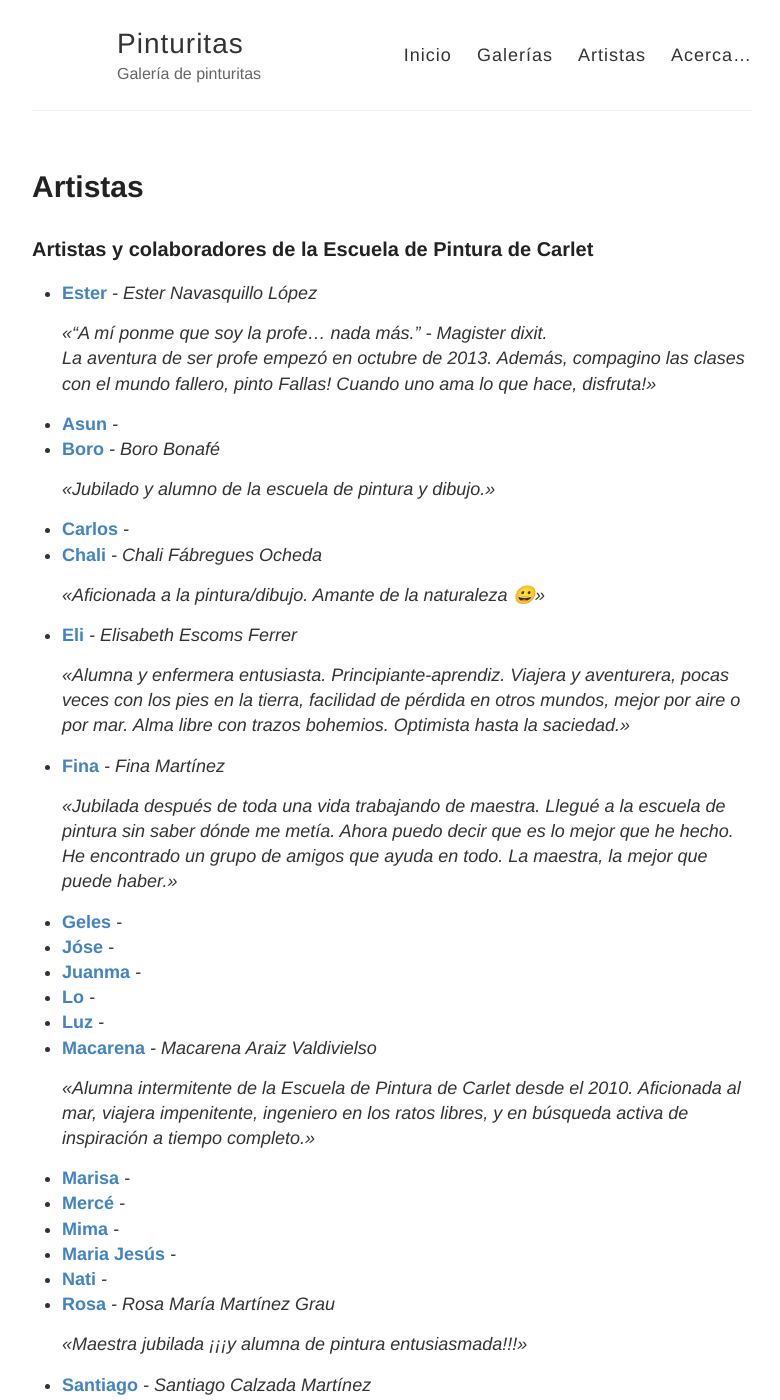
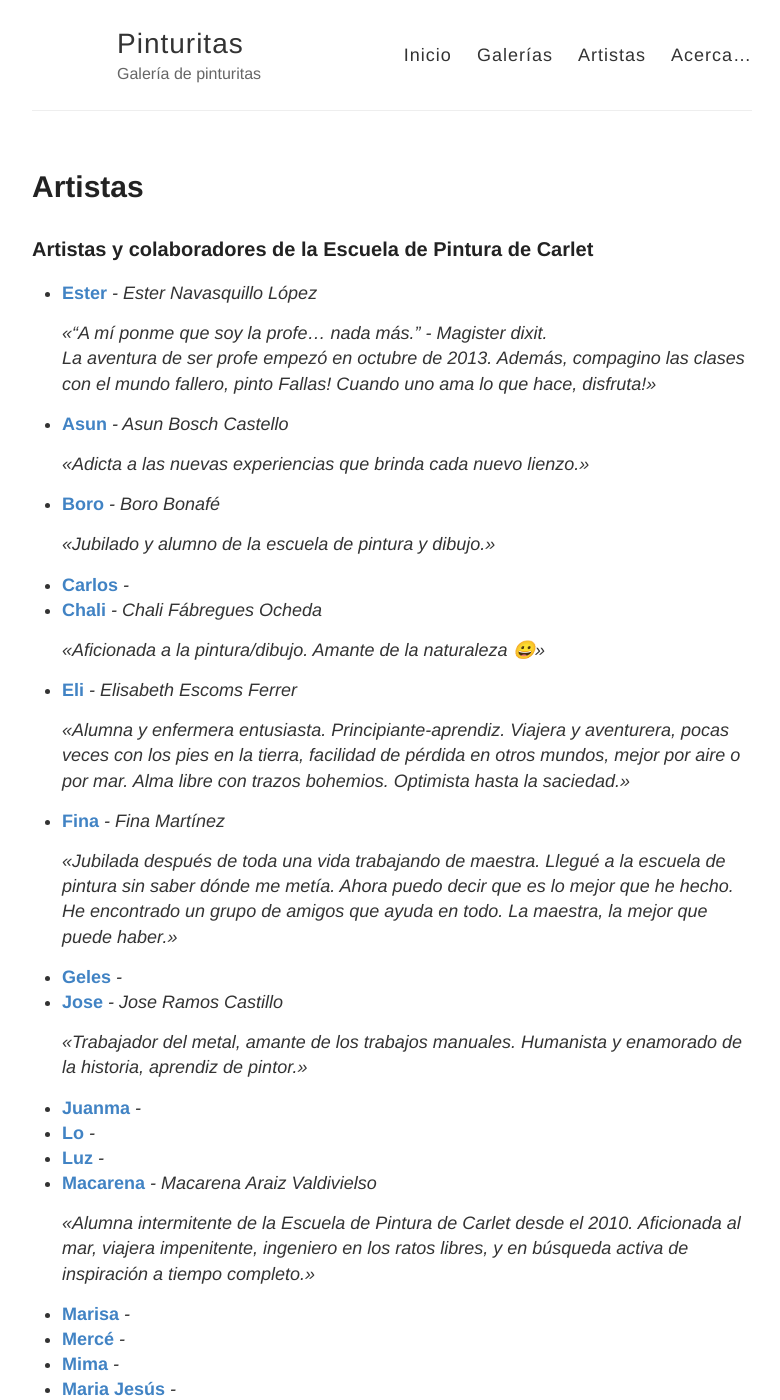
Before and after one commit to pinturitas/pinturitas.github.io, a Jekyll site: the page built from artistas.md, in a window 1280 px wide and 1400 px high. Shown: the whole window, without its empty margins (248-1028 px from the left). Built offline with Jekyll 4.4.1, drawn with Linux system fonts in a browser that asks for light colours.

Commit message:
Nuevas biografías

```diff
--- a/_data/artistas.yml
+++ b/_data/artistas.yml
@@ -5,8 +5,9 @@
 
 - item_id: asun
   alias: Asun
-  nombre:
-  bio:
+  nombre: Asun Bosch Castello
+  bio: Adicta a las nuevas experiencias que brinda cada nuevo lienzo.
+  bio_va: Adicta a les noves experiéncies que brinda cada nou llenç.
 
 - item_id: boro
   alias: Boro
@@ -41,9 +42,9 @@
   bio:
 
 - item_id: jose
-  alias: Jóse
-  nombre:
-  bio:
+  alias: Jose
+  nombre: Jose Ramos Castillo
+  bio: Trabajador del metal, amante de los trabajos manuales. Humanista y enamorado de la historia, aprendiz de pintor.
 
 - item_id: juanma
   alias: Juanma
```
